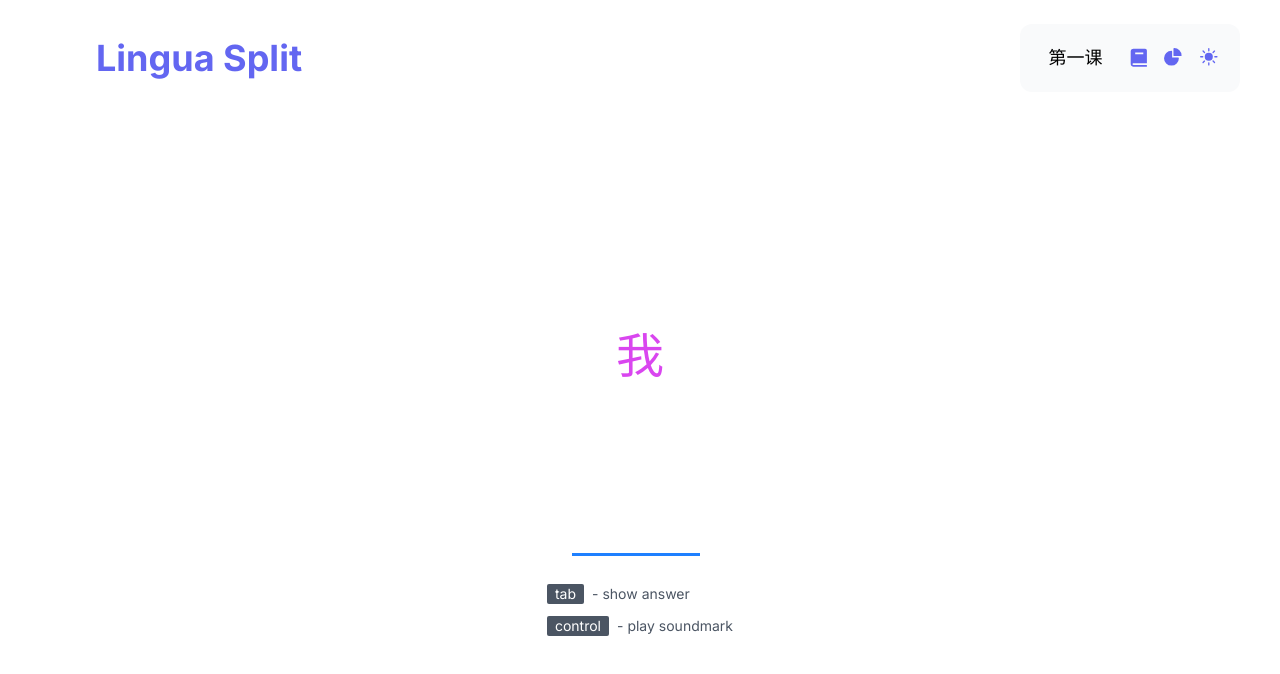
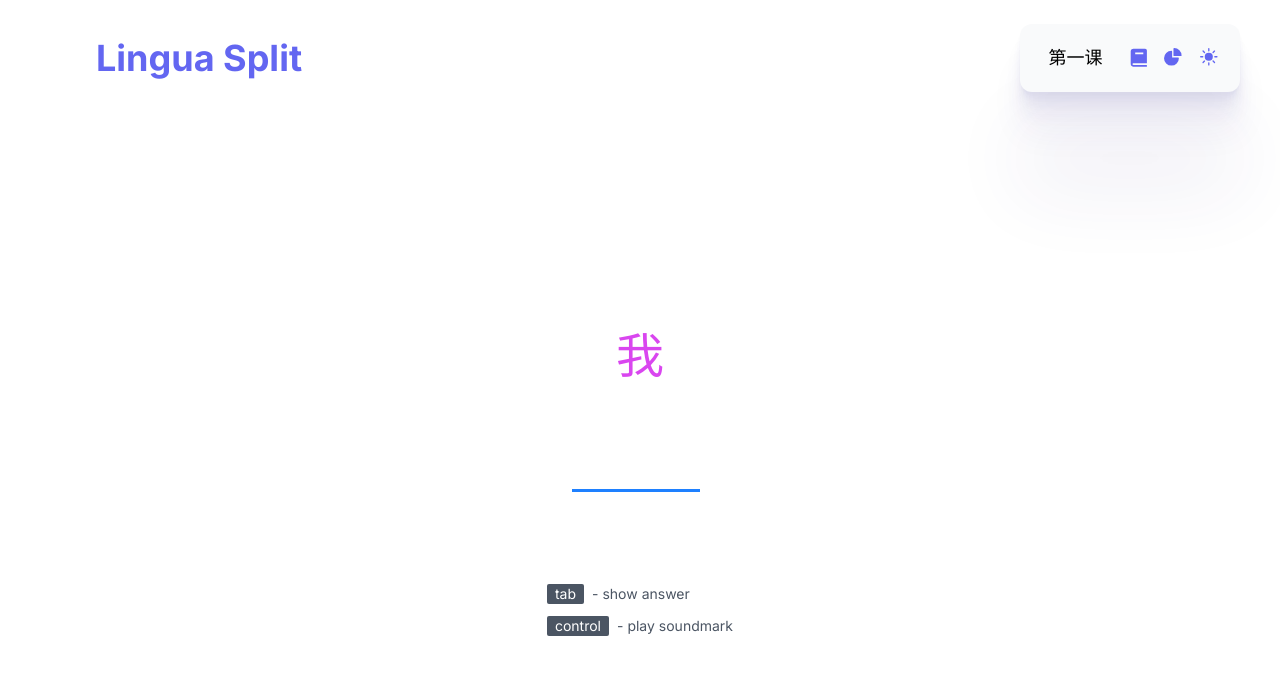
Before and after one commit to dongyuanwai/lingua-split, a Next.js app: page /sentencePractice in a window 1280 px wide. Shown: the top 674 px of the page. Built offline with nearby package versions, Linux system fonts and the light colour scheme.

Commit message:
fix: 修改样式

```diff
--- a/src/app/globals.css
+++ b/src/app/globals.css
@@ -25,3 +25,9 @@ body {
     )
     rgb(var(--background-start-rgb)); */
 }
+
+.my-card {
+  box-shadow: 0px 100px 80px rgba(50, 46, 129, 0.07), 0px 41.7776px 33.4221px rgba(50, 46, 129, 0.0503198),
+    0px 22.3363px 17.869px rgba(50, 46, 129, 0.0417275), 0px 12.5216px 10.0172px rgba(50, 46, 129, 0.035),
+    0px 6.6501px 5.32008px rgba(50, 46, 129, 0.0282725), 0px 2.76726px 2.21381px rgba(50, 46, 129, 0.0196802);
+}
--- a/src/app/sentencePractice/components/Header.tsx
+++ b/src/app/sentencePractice/components/Header.tsx
@@ -18,7 +18,7 @@ export default function Header() {
             </span>
           </h1>
         </a>
-        <nav className="flex w-auto content-center items-center justify-end space-x-3 rounded-xl bg-gray-50 p-4 transition-colors duration-300 dark:bg-gray-800">
+        <nav className="my-card flex w-auto content-center items-center justify-end space-x-3 rounded-xl bg-gray-50 p-4 transition-colors duration-300 dark:bg-gray-800">
           <div className="relative">
             <div>
               <a className="block rounded-lg px-3 py-1 text-lg transition-colors duration-300 ease-in-out hover:bg-indigo-400 hover:text-white focus:outline-none dark:text-white dark:text-opacity-60 dark:hover:text-opacity-100"
--- a/src/app/sentencePractice/components/UnderLineInput.css
+++ b/src/app/sentencePractice/components/UnderLineInput.css
@@ -7,10 +7,17 @@
     position: relative;
     margin-top: 8px;
   }
-
+  .code-wrapper{
+    /* position: absolute;
+    top: 0; */
+    display: flex;
+    justify-content: center;
+    align-items: flex-end;
+  }
   .code-box .code-item {
     min-width: 10vw;
-    min-height: 18vh;
+    height: 10vh;
+    min-height: 10vh;
     text-align: center;
     font-size: 4vw;
     transition: border 0.3s;
@@ -22,11 +29,11 @@
   }
 
   .code-box .code-input {
-    position: absolute;
     width: 100%;
-    bottom: -40px;
     height: 100%;
     opacity: 0;
+    position: absolute;
+    top: 0;
   }
 
   .active {
--- a/src/app/sentencePractice/components/UnderLineInput.tsx
+++ b/src/app/sentencePractice/components/UnderLineInput.tsx
@@ -40,7 +40,10 @@ export default function UnderlineInput({
     setFocusing(false);
   };
 
-  const lineInputEls = Array.from({ length: lineNum }, (_, i) => (
+  const lineInputEls = (
+    <div className="code-wrapper">
+      {
+        Array.from({ length: lineNum }, (_, i) => (
           <div
             key={i}
             className={[
@@ -55,9 +58,12 @@ export default function UnderlineInput({
               .filter(Boolean)
               .join(" ")}
           >
-      {words[i]} {i === activeInputIndex && focusing&&(<div className="h-[100%] w-1 bg-indigo-500 mb-1 ml-1 blinking-cursor"></div>)}
+            {words[i]} {i === activeInputIndex && focusing &&(<div className="h-[100%] w-1 bg-indigo-500 mb-1 ml-1 blinking-cursor"></div>)}
           </div>
-  ));
+        ))
+      }
+    </div>
+  )
 
   return (
     <div className="code-box">
--- a/src/pages/api/01.json
+++ b/src/pages/api/01.json
@@ -151,7 +151,7 @@
     },
     {
         "chinese": "不想",
-        "english": "don ́t want",
+        "english": "don't want",
         "soundMark": "/dont/ /wɑnt/"
     },
     {
--- a/src/store/useCourse.ts
+++ b/src/store/useCourse.ts
@@ -32,6 +32,7 @@ export const useCourse = create<State>((set, get, api) => ({
     const data = await response.json();
     console.log("-=-=",data)
     set({ currentCourse: data.data });
+    set({ statementIndex: Number(localStorage.getItem("statementIndex"))||0 });
   },
 
 
@@ -52,12 +53,17 @@ export const useCourse = create<State>((set, get, api) => ({
         JSON.stringify(statementIndexList),
       );
 
+      localStorage.setItem(
+        "statementIndex",
+        JSON.stringify(state.statementIndex),
+      );
+
       return { statementIndex: nextStatementIndex };
     });
   },
   currentStatement() {
     const { currentCourse, statementIndex } = get();
-
+    console.log("当前的单词-=-=",currentCourse?.statements[statementIndex])
     return currentCourse?.statements[statementIndex];
   },
   checkCorrect(input: string) {
```
Lines whose indentation alone changed are shown as unchanged.
